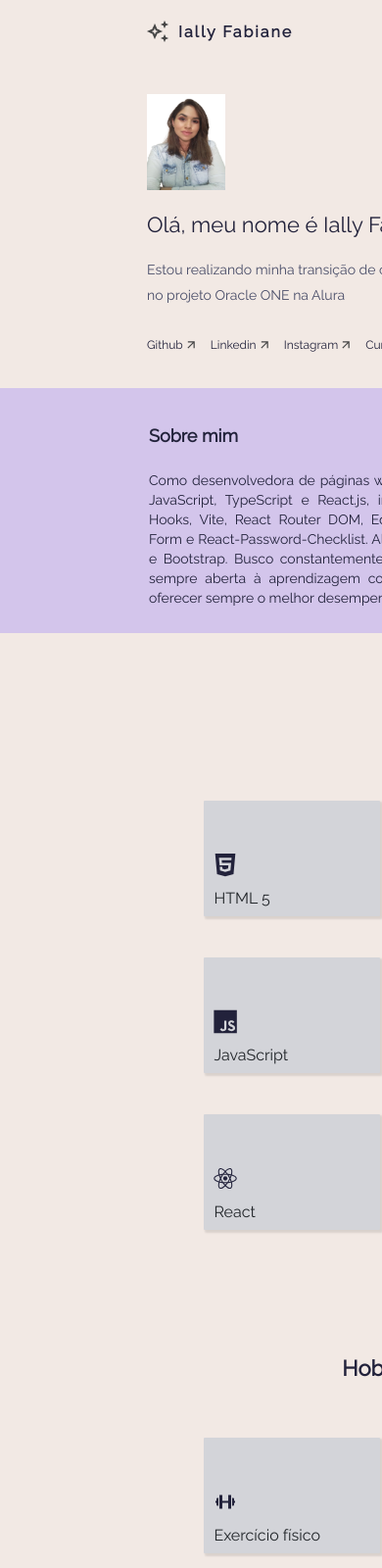
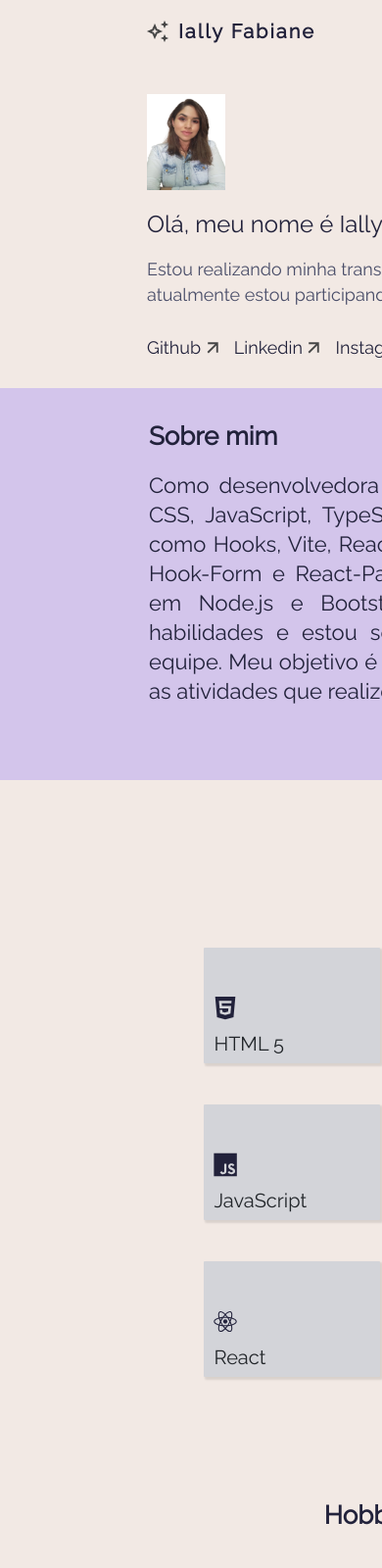
Before and after one commit to IallyFabiane/portfolio-alura-challenges, a plain HTML site: page index.html in a window 390 px wide. Shown: the top 1600 px of the page at 98% size. Drawn offline with nearby package versions, Linux system fonts and the light colour scheme; a web font is replaced by a local one.

Commit message:
ajustes layout mobile

```diff
--- a/assets/css/styles.css
+++ b/assets/css/styles.css
@@ -888,12 +888,12 @@ svg {
   .menu__item:nth-child(6) {
     order: 1;
     font-weight: bold;
-    font-size: 14px;
+    font-size: 18px;
     line-height: 16px;
   }
 
   .logo > span {
-    font-size: 16px;
+    font-size: 20px;
     line-height: 19px;
     white-space: nowrap;
   }
@@ -927,12 +927,12 @@ svg {
   }
 
   .apresentacao__titulo__h1 {
-    font-size: 22px;
+    font-size: 24px;
     line-height: 26px;
   }
 
   .apresentacao__titulo__h2 {
-    font-size: 14px;
+    font-size: 18px;
     line-height: 26px;
     min-width: 600px;
     max-width: 620px;
@@ -948,30 +948,32 @@ svg {
   }
 
   .apresentacao__item {
-    font-size: 12px;
+    font-size: 18px;
   }
 
   .apresentacao__item > a > img {
-    width: 8px;
-    height: 8px;
+    width: 12px;
+    height: 12px;
     margin-left: 1px;
   }
 
   .sobre {
     padding: 30px 20px;
     gap: 10px;
-    height: 250px;
+    height: 400px;
   }
 
   .sobre__mim__h3 {
-    font-size: 18px;
+    font-size: 26px;
     margin: 0;
   }
 
   .sobre__mim__p {
-    width: 500px;
-    font-size: 14px;
-    line-height: 20px;
+    word-wrap: break-word;
+    word-break: break-word;
+    overflow-wrap: break-word;
+    font-size: 22px;
+    line-height: 30px;
   }
 
   #skills {
@@ -1000,8 +1002,12 @@ svg {
     height: 118px;
   }
 
+  .skills__card > p {
+    font-size: 20px;
+  }
+
   .skills__titulo {
-    font-size: 22px;
+    font-size: 26px;
   }
 
   .hobbies {
@@ -1028,8 +1034,12 @@ svg {
     height: 118px;
   }
 
+  .hobbies__card > p {
+    font-size: 20px;
+  }
+
   .hobbies__titulo {
-    font-size: 22px;
+    font-size: 26px;
     white-space: nowrap;
   }
 
@@ -1069,19 +1079,19 @@ svg {
 
   .formacao__h3 {
     margin-top: 30px;
-    font-size: 22px;
+    font-size: 26px;
     line-height: 26px;
     white-space: nowrap;
     justify-self: center;
   }
 
   .formacao__h4 {
-    font-size: 18px;
+    font-size: 22px;
     line-height: 26px;
   }
 
   .formacao__p {
-    font-size: 16px;
+    font-size: 20px;
   }
 
   .formacao__img {
@@ -1104,7 +1114,7 @@ svg {
   }
 
   .projetos__h3 {
-    font-size: 22px;
+    font-size: 26px;
     line-height: 26px;
   }
 
@@ -1120,7 +1130,7 @@ svg {
   }
 
   .projetos__slide {
-    width: 250px;
+    width: 300px;
   }
 
   .projetos__titulo {
```
